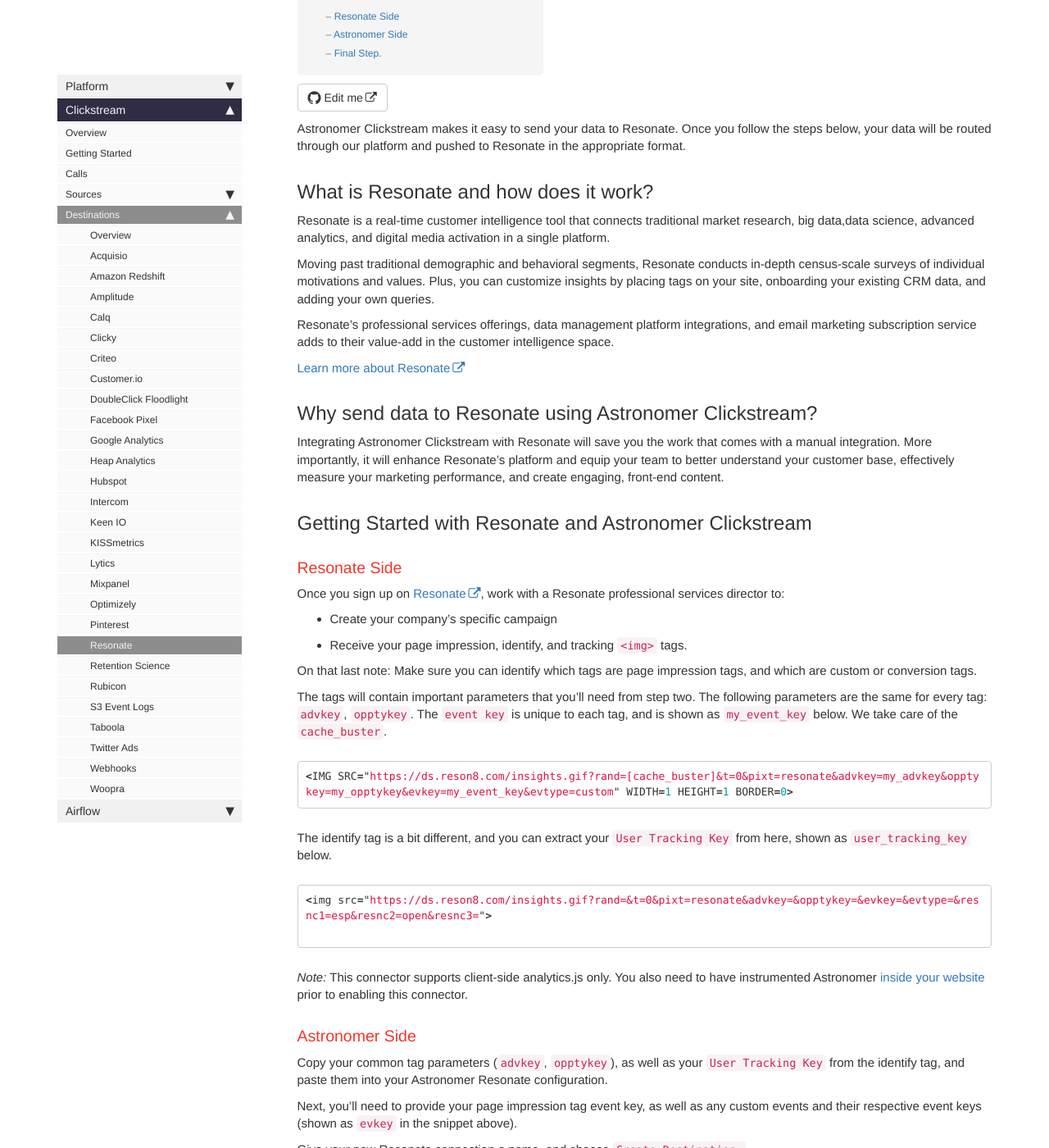
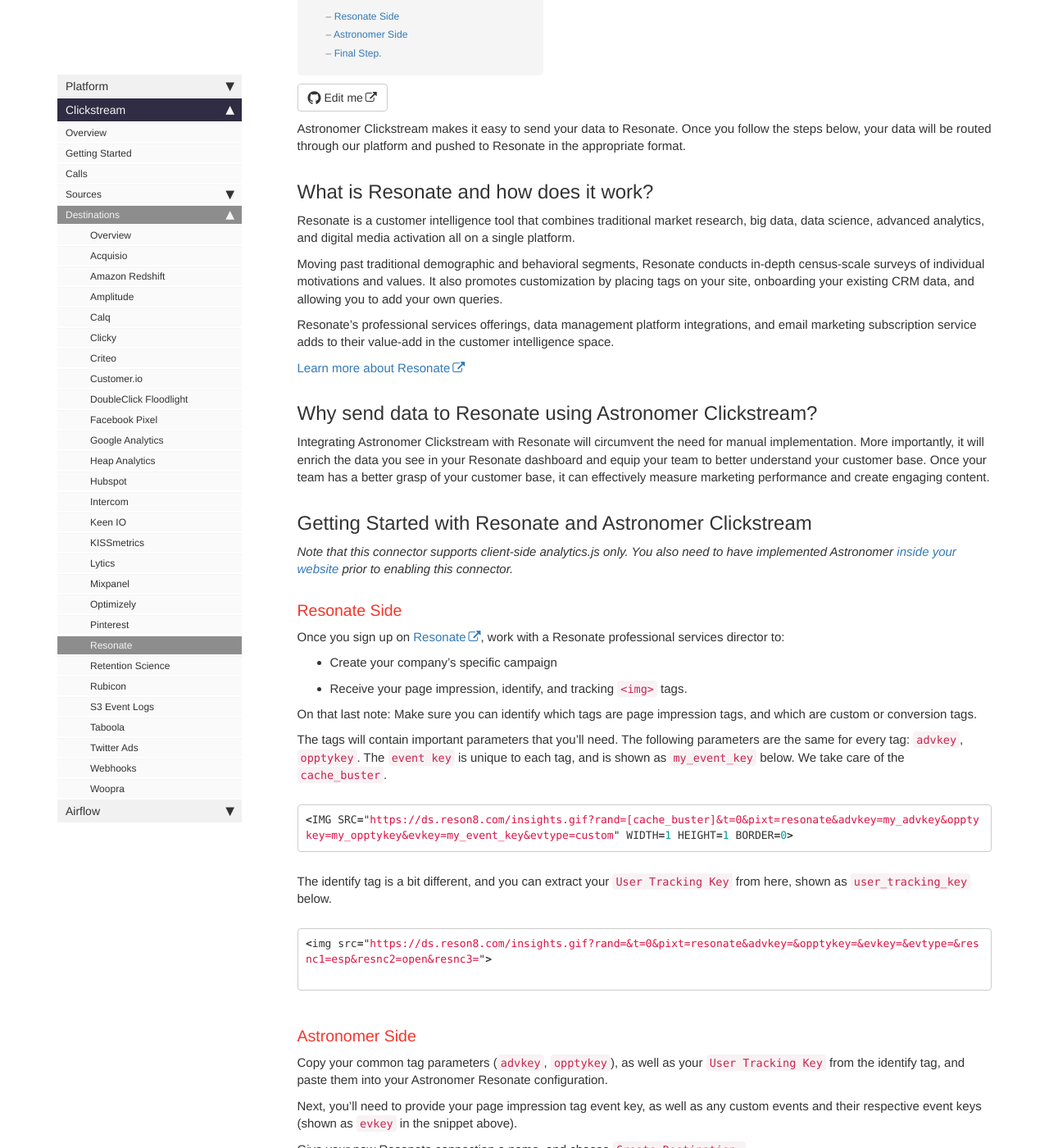
Before and after one commit to petedejoy/documentation, a Jekyll site: the page built from v2/clickstream/destinations/resonate.md, in a window 1280 px wide and 1400 px high, scrolled down 302 px. Shown: the whole window at 82% size. Built offline with Jekyll 4.4.1, drawn with Linux system fonts in a browser that asks for light colours; nearby versions of some CDN libraries; comment, search, counter and statistics services are not loaded; some of the changed text lies outside the part shown.

Commit message:
Resonate MVP Final #27

````diff
--- a/v2/clickstream/destinations/resonate.md
+++ b/v2/clickstream/destinations/resonate.md
@@ -7,9 +7,9 @@ Astronomer Clickstream makes it easy to send your data to Resonate. Once you fol
 
 ## What is Resonate and how does it work?
 
-Resonate is a real-time customer intelligence tool that connects traditional market research, big data,data science, advanced analytics, and digital media activation in a single platform.
+Resonate is a customer intelligence tool that combines traditional market research, big data, data science, advanced analytics, and digital media activation all on a single platform.
 
-Moving past traditional demographic and behavioral segments, Resonate conducts in-depth census-scale surveys of individual motivations and values. Plus, you can customize insights by placing tags on your site, onboarding your existing CRM data, and adding your own queries.
+Moving past traditional demographic and behavioral segments, Resonate conducts in-depth census-scale surveys of individual motivations and values. It also promotes customization by placing tags on your site, onboarding your existing CRM data, and allowing you to add your own queries.
 
 Resonate's professional services offerings, data management platform integrations, and email marketing subscription service adds to their value-add in the customer intelligence space.
 
@@ -17,9 +17,11 @@ Resonate's professional services offerings, data management platform integration
 
 ## Why send data to Resonate using Astronomer Clickstream?
 
-Integrating Astronomer Clickstream with Resonate will save you the work that comes with a manual integration. More importantly, it will enhance Resonate's platform and equip your team to better understand your customer base, effectively measure your marketing performance, and create engaging, front-end content.
+Integrating Astronomer Clickstream with Resonate will circumvent the need for manual implementation. More importantly, it will enrich the data you see in your Resonate dashboard and equip your team to better understand your customer base. Once your team has a better grasp of your customer base, it can effectively measure marketing performance and create engaging content.
 
 ## Getting Started with Resonate and Astronomer Clickstream
+
+*Note that this connector supports client-side analytics.js only.  You also need to have implemented Astronomer [inside your website](../sources/analyticsjs.md) prior to enabling this connector.*
 
 ### Resonate Side
 
@@ -30,7 +32,7 @@ Once you sign up on [Resonate](https://www.resonate.com/), work with a Resonate
 
 On that last note: Make sure you can identify which tags are page impression tags, and which are custom or conversion tags.
 
-The tags will contain important parameters that you'll need from step two.  The following parameters are the same for every tag: `advkey`, `opptykey`.  The `event key` is unique to each tag, and is shown as `my_event_key` below.  We take care of the `cache_buster`.
+The tags will contain important parameters that you'll need.  The following parameters are the same for every tag: `advkey`, `opptykey`.  The `event key` is unique to each tag, and is shown as `my_event_key` below.  We take care of the `cache_buster`.
 
 ``` javascript
 <IMG SRC="https://ds.reson8.com/insights.gif?rand=[cache_buster]&t=0&pixt=resonate&advkey=my_advkey&opptykey=my_opptykey&evkey=my_event_key&evtype=custom" WIDTH=1 HEIGHT=1 BORDER=0>
@@ -42,8 +44,6 @@ The identify tag is a bit different, and you can extract your `User Tracking Key
 <img src="https://ds.reson8.com/insights.gif?rand={{ cacheBuster }}&t=0&pixt=resonate&advkey={{ my_advkey }}&opptykey={{ my_opptykey }}&evkey={{ evkey }}&evtype={{ evtype }}&resnc1=esp&resnc2=open&resnc3={{ user_tracking_key }}">
 
 ```
-
-*Note:* This connector supports client-side analytics.js only.  You also need to have instrumented Astronomer [inside your website](../sources/analyticsjs.md) prior to enabling this connector.
 
 ### Astronomer Side
 
@@ -58,5 +58,3 @@ Give your new Resonate connection a name, and choose `Create Destination.`
 ### Final Step.
 
 Confirm with your Resonate professional services director that the `<img>` tags for your specific campaign are being received as expected.
-
-With that, you're set and ready for insights.
````
